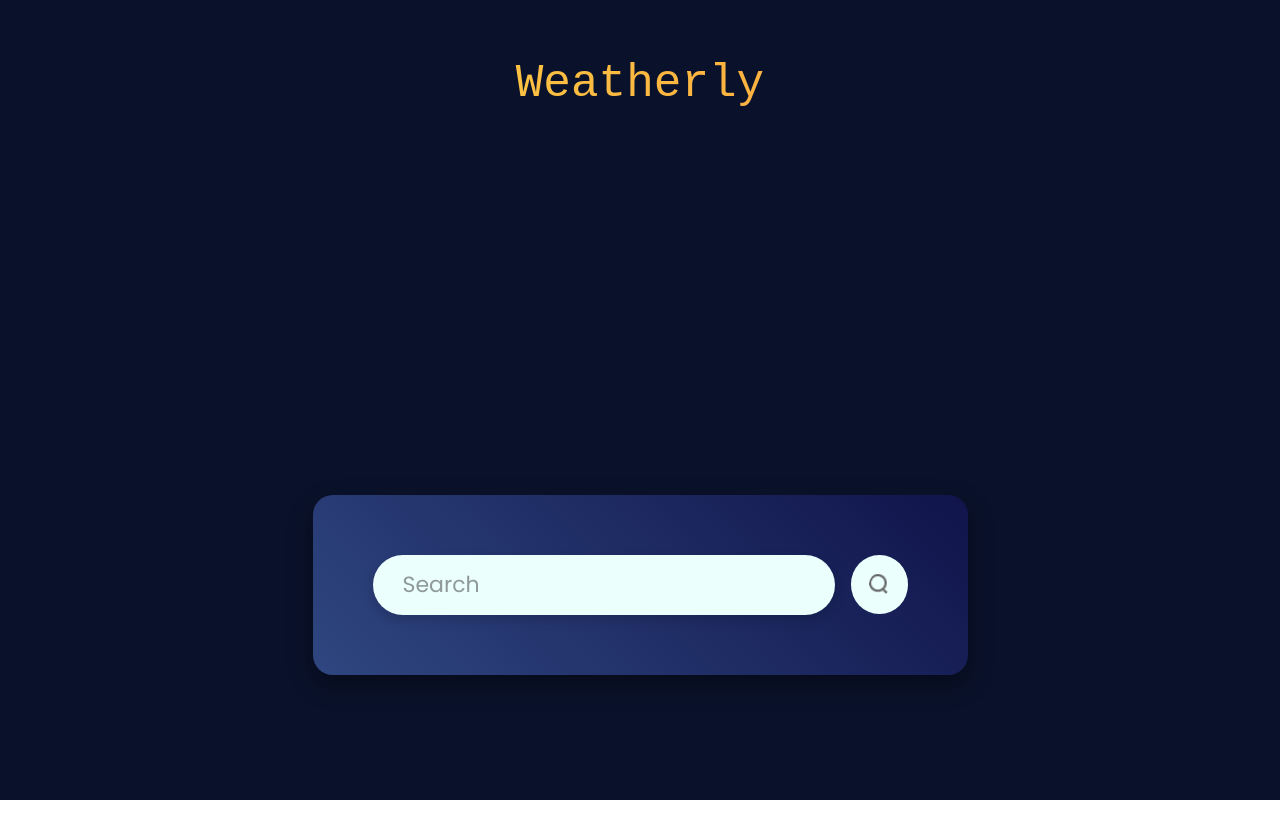
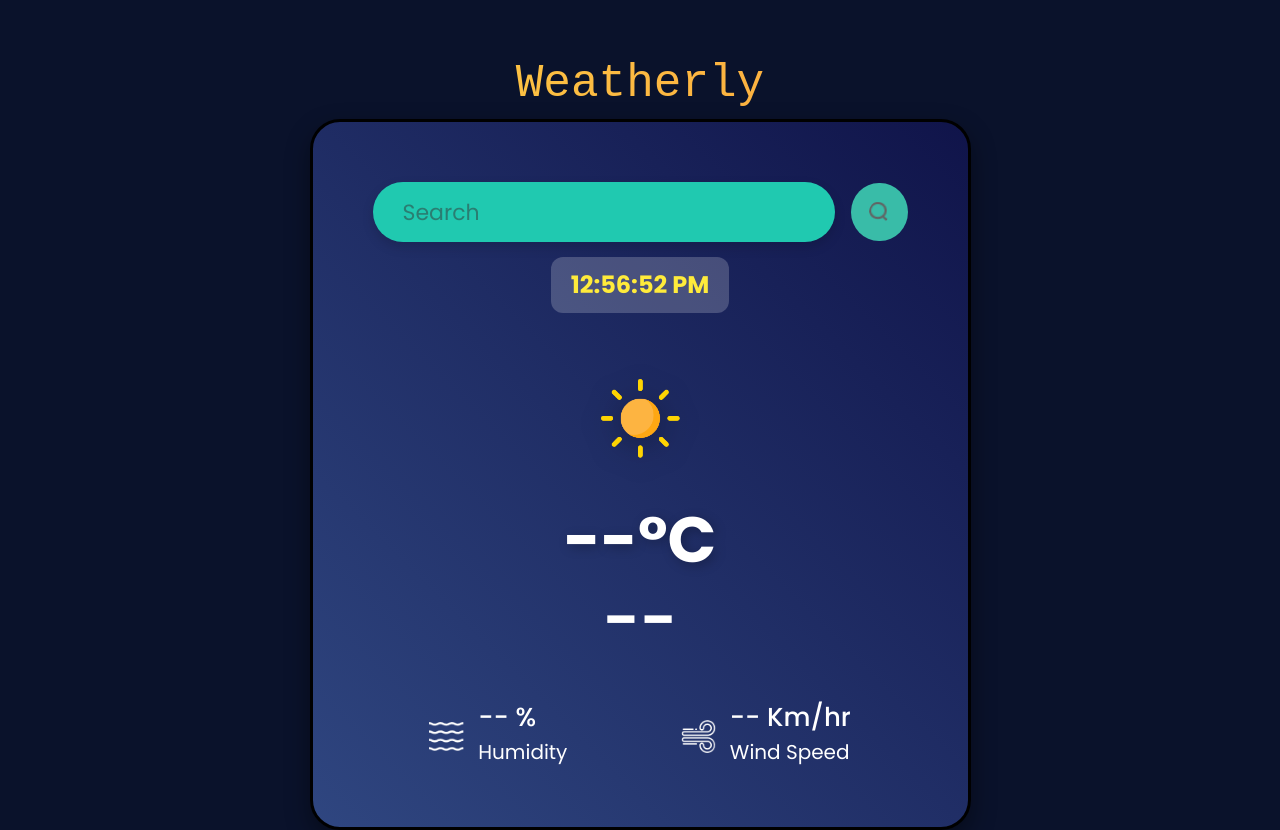
Before and after one commit to Kundan-CR7/Weather_app, a React (Vite) app: page / in a window 1280 px wide. Before the commit the page ends 800 px from the top, so only its background shows below. Built offline with nearby package versions, Linux system fonts and the light colour scheme; no server answers.

Commit message:
add current time display

```diff
--- a/src/components/Weather.css
+++ b/src/components/Weather.css
@@ -13,10 +13,11 @@
   font-weight: 500;
 }
 .weather {
+  border: 3px solid black;
   font-family: "Courier New", Courier, monospace;
   place-self: center;
   padding: 60px;
-  border-radius: 20px;
+  border-radius: 30px;
   background-image: linear-gradient(45deg, #2f4680, #10144a);
   display: flex;
   flex-direction: column;
@@ -24,6 +25,20 @@
   box-shadow: 0 10px 25px rgba(0, 0, 0, 0.4);
   transition: transform 0.3s ease-in-out, box-shadow 0.3s;
 }
+.current-time {
+  font-size: 1.5rem;
+  font-weight: bold;
+  color: #ffeb3b;
+  background: rgba(255, 255, 255, 0.2);
+  padding: 10px 20px;
+  border-radius: 12px;
+  display: inline-block;
+  margin: 15px 0;
+  text-align: center;
+  min-width: 150px;
+  text-align: center;
+}
+
 .search-bar {
   display: flex;
   align-items: center;
@@ -38,7 +53,7 @@
   border-radius: 40px;
   padding-left: 30px;
   color: #333;
-  background-color: #ebfffc;
+  background-color: #20c9b0;
   font-size: 22px;
   box-shadow: 0 5px 12px rgba(0, 0, 0, 0.15);
   transition: all 0.3s;
@@ -53,7 +68,7 @@
   width: 60px;
   padding: 18px;
   border-radius: 50%;
-  background: #ebfffc;
+  background: #39bca8;
   cursor: pointer;
   transition: background 0.3s, transform 0.2s;
 }
@@ -64,14 +79,14 @@
 }
 
 .weather-icon {
-  width: 170px;
-  margin: 40px 0;
+  width: 120px;
+  margin: 30px 0;
   filter: drop-shadow(0 5px 12px rgba(0, 0, 0, 0.25));
 }
 
 .temperature {
   color: #fff;
-  font-size: 90px;
+  font-size: 4rem;
   line-height: 1;
   font-weight: bold;
   text-shadow: 3px 3px 12px rgba(0, 0, 0, 0.25);
@@ -79,13 +94,13 @@
 
 .location {
   color: #fff;
-  font-size: 45px;
+  font-size: 4rem;
   font-weight: 600;
 }
 
 .weather-data {
   width: 100%;
-  margin-top: 50px;
+  margin-top: 30px;
   color: #fff;
   display: flex;
   justify-content: space-around;
--- a/src/components/Weather.jsx
+++ b/src/components/Weather.jsx
@@ -9,92 +9,108 @@ import snow_icon from "../assets/snow.png"
 import wind_icon from "../assets/wind.png"
 import humidity_icon from "../assets/humidity.png"
 
+const Weather = () => {
+  const inputRef = useRef();
+  const [weatherData, setWeatherData] = useState({
+    humidity: "--",
+    windSpeed: "--",
+    temperature: "--",
+    location: "--",
+    icon: clear_icon
+  });
+  const [currentTime, setCurrentTime] = useState(new Date().toLocaleTimeString());
 
-const Weather = () => {
-  const inputRef = useRef()
-  const [weatherData,setWeatherData] = useState({})
   const allIcons = {
-    "01d" : clear_icon,
-    "01n" : clear_icon,
-    "02d" : cloud_icon,
-    "02n" : cloud_icon,
-    "03d" : cloud_icon,
-    "03n" : cloud_icon,
-    "04d" : drizzle_icon,
-    "04n" : drizzle_icon,
-    "09d" : rain_icon,
-    "09n" : rain_icon,
-    "10d" : rain_icon,
-    "10n" : rain_icon,
-    "13d" : snow_icon,
-    "13n" : snow_icon
-    }
+    "01d": clear_icon,
+    "01n": clear_icon,
+    "02d": cloud_icon,
+    "02n": cloud_icon,
+    "03d": cloud_icon,
+    "03n": cloud_icon,
+    "04d": drizzle_icon,
+    "04n": drizzle_icon,
+    "09d": rain_icon,
+    "09n": rain_icon,
+    "10d": rain_icon,
+    "10n": rain_icon,
+    "13d": snow_icon,
+    "13n": snow_icon
+  };
 
   const search = async (city) => {
-    if(city === ""){
+    if (city.trim() === "") {
       alert("Enter City Name");
-      return
+      return;
     }
     try {
-      const url = `https://api.openweathermap.org/data/2.5/weather?q=${city}&units=metric&appid=${import.meta.env.VITE_APP_ID}&units=metric`;
+      const url = `https://api.openweathermap.org/data/2.5/weather?q=${city}&units=metric&appid=${import.meta.env.VITE_APP_ID}`;
       const response = await fetch(url);
       const data = await response.json();
-      if(!response.ok){
+      if (!response.ok) {
         alert(data.message);
-        return
+        return;
       }
-      console.log(data)
+      console.log(data);
       const icon = allIcons[data.weather[0].icon] || clear_icon;
 
       setWeatherData({
-        humidity:data.main.humidity,
+        humidity: data.main.humidity,
         windSpeed: data.wind.speed,
-        temperature : Math.floor(data.main.temp),
-        location : data.name,
-        icon : icon
-      })
+        temperature: Math.floor(data.main.temp),
+        location: data.name,
+        icon: icon
+      });
+    } catch (error) {
+      setWeatherData({
+        humidity: "--",
+        windSpeed: "--",
+        temperature: "--",
+        location: "--",
+        icon: clear_icon
+      });
+      console.log("Error in fetching weather data");
+    }
+  };
 
-    } catch (error) {
-      setWeatherData(false);
-      console.log("Error in fetching weather data")
-    }
-  }
   useEffect(() => {
-    search("London");
-  },[])
+    const interval = setInterval(() => {
+      setCurrentTime(new Date().toLocaleTimeString());
+    }, 1000);
+
+    return () => clearInterval(interval);
+  }, []);
+
   return (
     <>
       <p className='heading'>Weatherly</p>
       <div className='weather'>
         <div className='search-bar'>
-        <input ref={inputRef} type='text' placeholder='Search'/>
-        <img src={search_icon} onClick={() => search(inputRef.current.value)}/>
+          <input ref={inputRef} type='text' placeholder='Search' />
+          <img src={search_icon} onClick={() => search(inputRef.current.value)} />
         </div>
-    {weatherData? <>
-      <img src={weatherData.icon} className='weather-icon'/>
+        <p className='current-time'>{currentTime}</p>
+        <img src={weatherData.icon} className='weather-icon' alt='weather' />
         <p className='temperature'>{weatherData.temperature}°C</p>
         <p className='location'>{weatherData.location}</p>
         <div className='weather-data'>
           <div className='col'>
-        <img src={humidity_icon}/>
+            <img src={humidity_icon} alt='humidity' />
             <div>
               <p>{weatherData.humidity} %</p>
               <span>Humidity</span>
             </div>
           </div>
           <div className='col'>
-        <img src={wind_icon}/>
+            <img src={wind_icon} alt='wind speed' />
             <div>
               <p>{weatherData.windSpeed} Km/hr</p>
               <span>Wind Speed</span>
             </div>
           </div>
         </div>
-    </>:<></>}
-
       </div>
     </>
-  )
+  );
 }
 
-export default Weather
+export default Weather;
```
Lines whose indentation alone changed are shown as unchanged.
